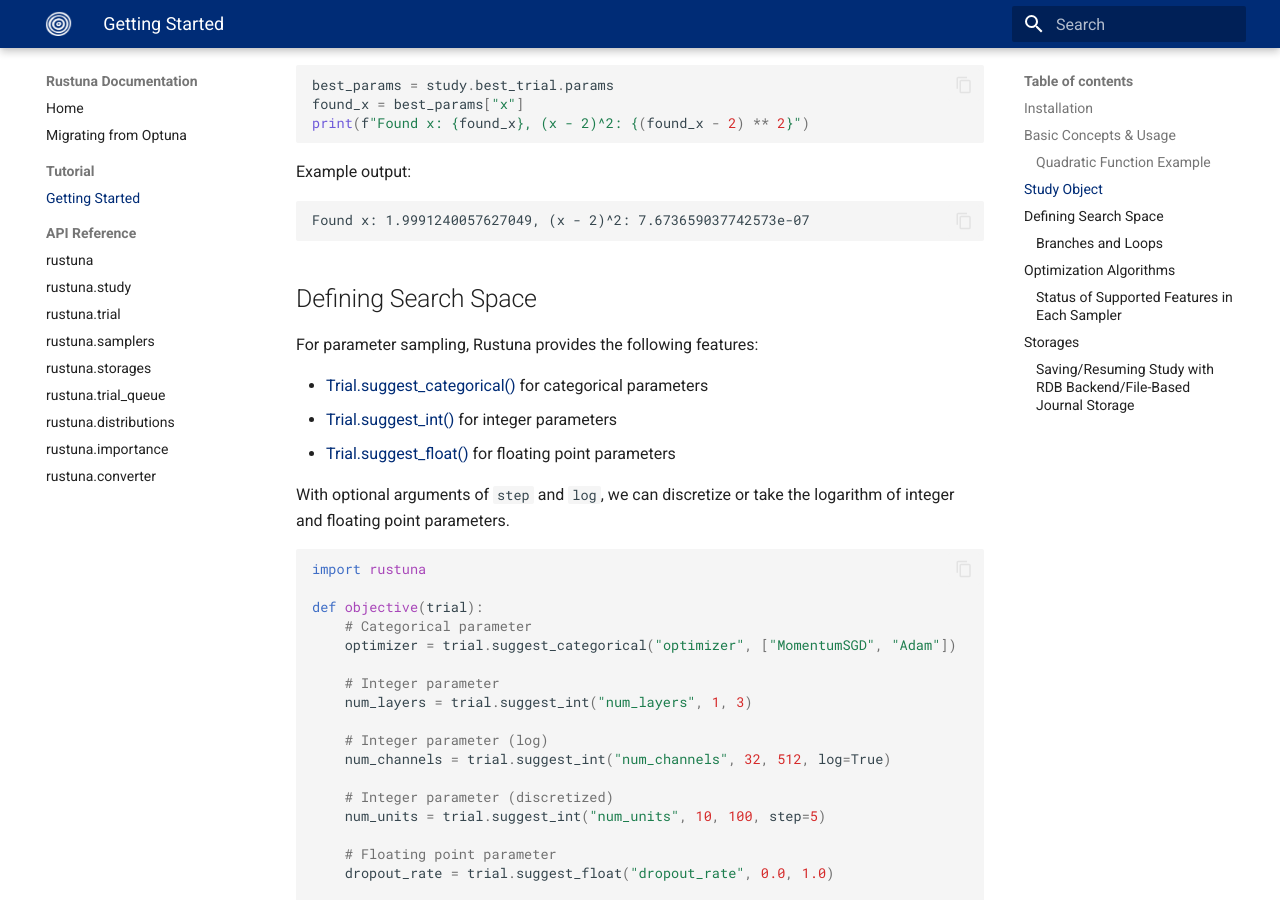
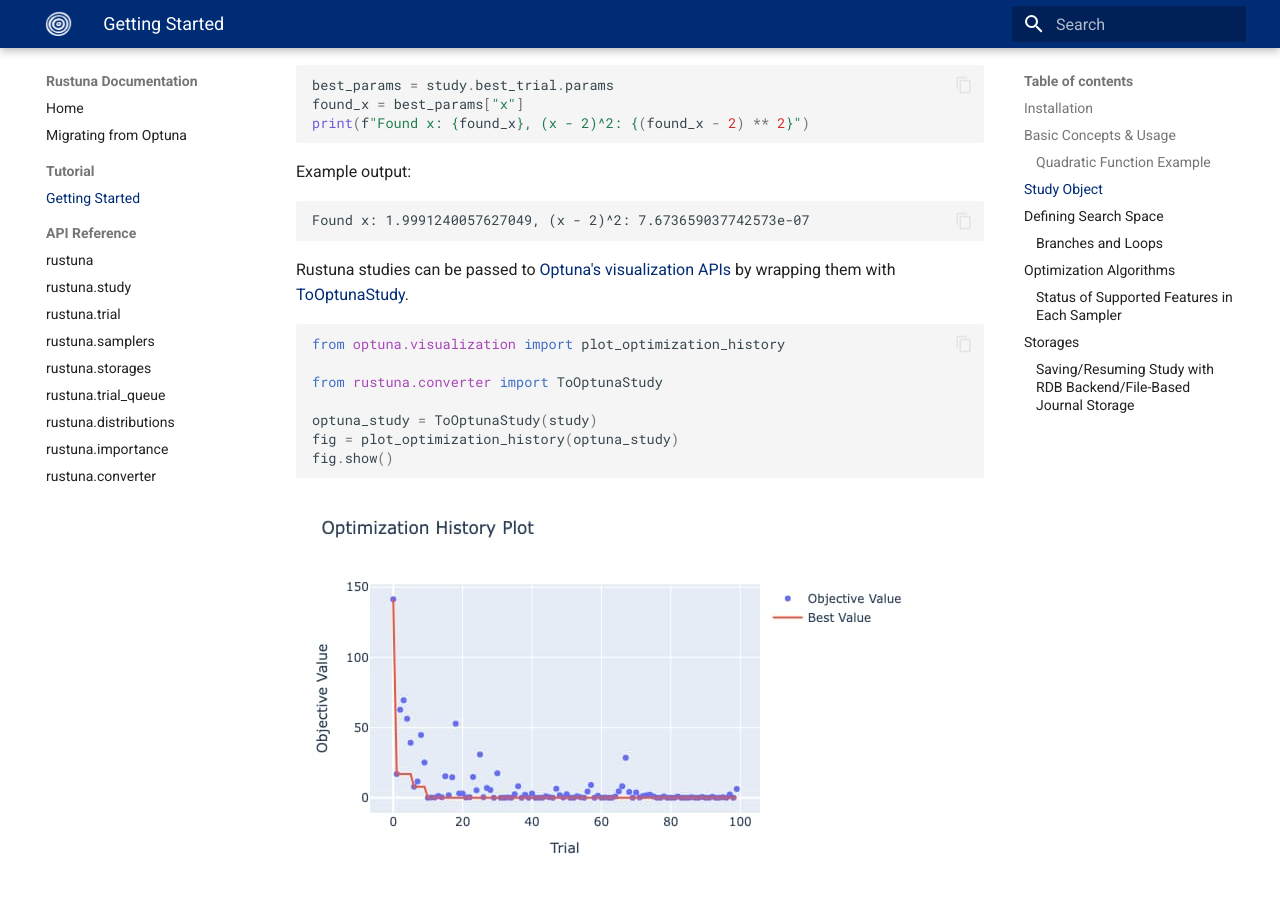
Before and after one commit to kappybar/rustuna, an MkDocs documentation site: the page built from docs/docs/tutorial/getting-started.md, in a window 1280 px wide and 900 px high, scrolled down 2998 px. Built offline with MkDocs 1.6.1 and Material for MkDocs 9.7.7, drawn with Linux system fonts in a browser that asks for light colours.

Commit message:
Add Optuna visualization example to getting started guide

````diff
--- a/docs/docs/tutorial/getting-started.md
+++ b/docs/docs/tutorial/getting-started.md
@@ -149,6 +149,21 @@
 ```
 Found x: 1.9991240057627049, (x - 2)^2: 7.673659037742573e-07
 ```
+
+Rustuna studies can be passed to [Optuna's visualization APIs](https://optuna.readthedocs.io/en/stable/reference/visualization/index.html)
+by wrapping them with [ToOptunaStudy](../api/converter.md#rustuna.converter.ToOptunaStudy).
+
+```python
+from optuna.visualization import plot_optimization_history
+
+from rustuna.converter import ToOptunaStudy
+
+optuna_study = ToOptunaStudy(study)
+fig = plot_optimization_history(optuna_study)
+fig.show()
+```
+
+![Optimization history plot](../assets/images/getting-started-plot-optimization-history.jpg)
 
 ## Defining Search Space
 
````
Also changed, not shown: docs/docs/assets/images/getting-started-plot-optimization-history.jpg (added).
